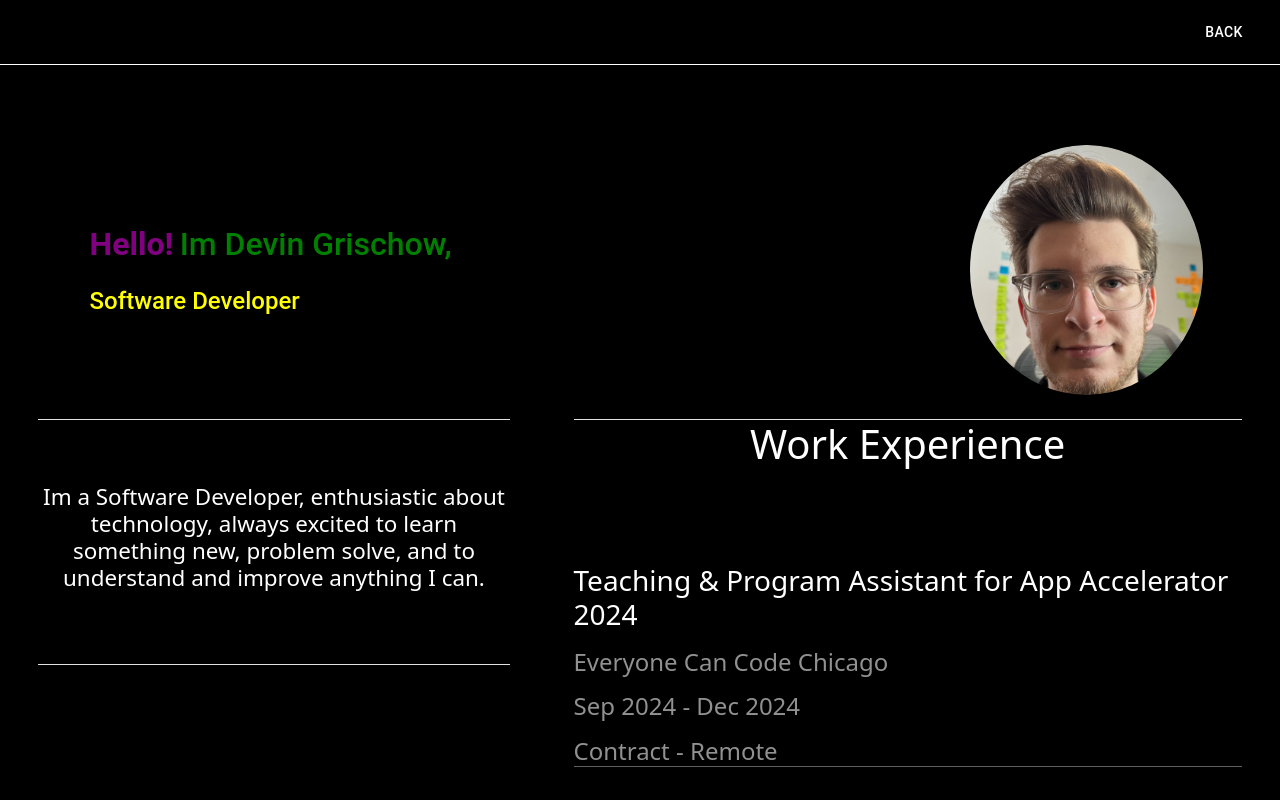
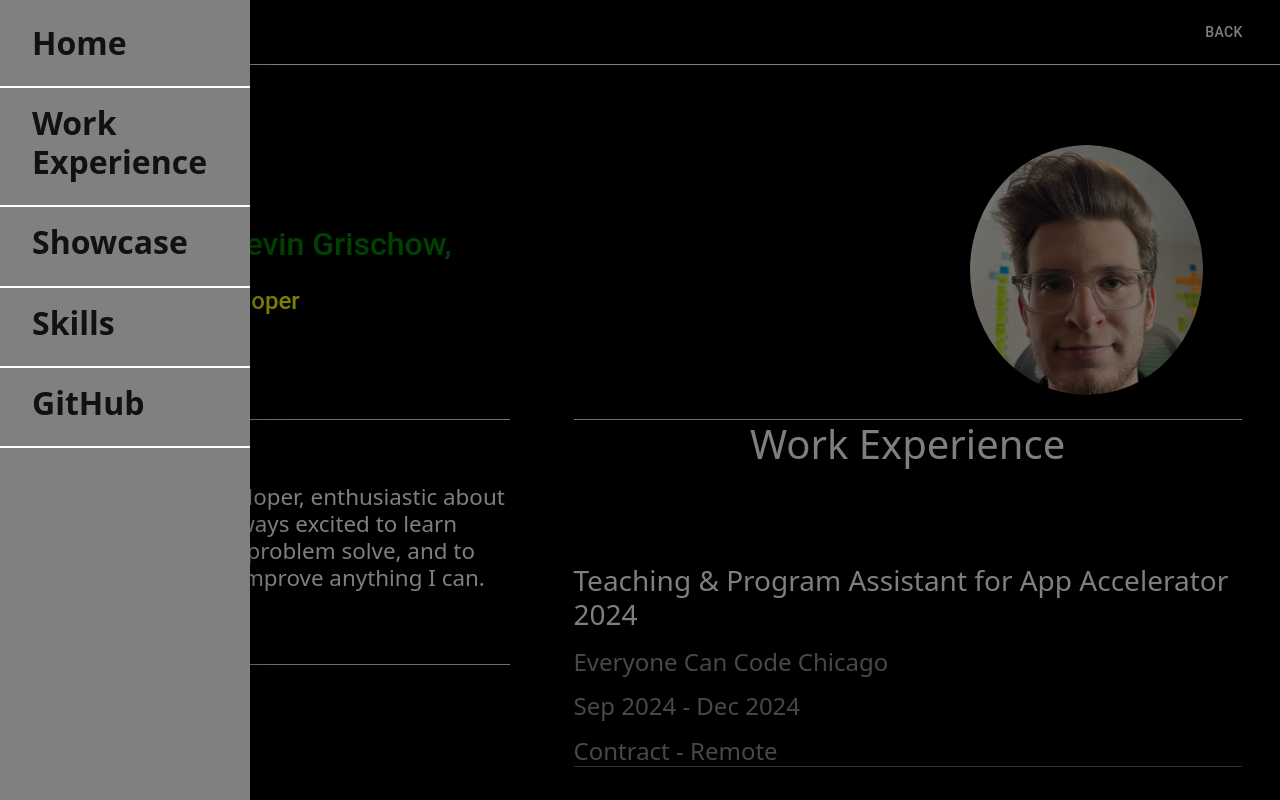
Before and after one commit to devingrischow/devin_grischow-portfolio-react-mui, a React (Create React App) app: page / in a window 1280 px wide. Both pictures are taken after a click on the button "menu". Shown: the top 800 px of the page. Built offline with nearby package versions, Linux system fonts and the light colour scheme; some icons are missing.

Commit message:
Added data file driven data menu. Home page controlls added in navigation, moving to final details pages implement + page implementation.

```diff
--- a/src/App.js
+++ b/src/App.js
@@ -29,7 +29,6 @@ import { PortfolioColors } from './ui/colors'
 //Data Imports for elements
 import { ContactInfo } from './data/contact-info';
 
-import { WorkExperienceColumn } from './work_experience_components/work-experience-column';
 
 import { ShowcaseContainer } from './showcase_components/showcase-container';
 import { SkillsContainer } from './skills_components/skills-container';
--- /dev/null
+++ b/src/data/menu-data.js
@@ -0,0 +1,53 @@
+
+
+export const menuLabels = {
+    Home:"Home",
+    WorkExperience:"Work Experience",
+    Showcase:"Showcase",
+    Skills:"Skills",
+    GitHub:"GitHub"
+}
+
+
+
+//This list of menu info stores info for both the Menu Header, and Menu Links
+//All Built from objects
+export const MenuData = [
+    {
+        headerText:menuLabels.Home
+        //No Link needed for home, reloads page
+    },
+
+    {
+        headerText:menuLabels.WorkExperience
+        //All OTHER experiences get loaded from name
+    },
+
+    {
+        headerText:menuLabels.Showcase
+        //No Link needed for home, reloads page
+    },
+
+
+    {
+        detailsText:"EasyEats",
+        icon:"",
+        routeTo:"tt"
+    },
+
+
+
+
+
+    {
+        headerText:menuLabels.Skills
+        //No Link needed for home, reloads page
+    },
+
+
+    {
+        headerText:menuLabels.GitHub
+        //No Link needed for home, reloads page
+    },
+
+]
--- a/src/github-pages-links/more-on-github-container.js
+++ b/src/github-pages-links/more-on-github-container.js
@@ -57,11 +57,14 @@ function MoreOnHeader() {
 }
 
 
-export function MoreOnGithubContainer(){
+export function MoreOnGithubContainer({gitHubRef}){
     const horizontalMargin = '10vw'
 
     return (
         <Stack
+
+            ref={gitHubRef}
+
             sx={{
                 alignItems:'center',
 
--- a/src/landing_page/landing-components.js
+++ b/src/landing_page/landing-components.js
@@ -207,7 +207,7 @@ function NameAndTitle(){
 
 //Contact Container
 //Uses 2 different versions. 1 vertical, 2 horizontal
-export const ContactsAndWorkExperienceStackVertical = () => {
+export function ContactsAndWorkExperienceStackVertical({workExperienceRef}) {
   // const matches = useMediaQuery('(min-width:600px)');
 
 
@@ -240,7 +240,7 @@ export const ContactsAndWorkExperienceStackVertical = () => {
     <VerticalContactsContainer />
 
 
-    { WorkExperienceColumn() }
+    <WorkExperienceColumn workExperienceRef={workExperienceRef} />
 
 
 
--- a/src/landing_page/landing-page.js
+++ b/src/landing_page/landing-page.js
@@ -23,13 +23,12 @@ import { PortfolioColors } from '../ui/colors'
 //Data Imports for elements
 import { ContactInfo } from '../data/contact-info';
 
-import { WorkExperienceColumn } from '../work_experience_components/work-experience-column';
 
 import { ShowcaseContainer } from '../showcase_components/showcase-container';
 import { SkillsContainer } from '../skills_components/skills-container';
 import { MoreOnGithubContainer } from '../github-pages-links/more-on-github-container';
 
-
+import { PortfolioDrawer } from '../ui/portfolio-drawer'
 
 
 import PortfolioPicture from '../images/Portfolio Photo.png';
@@ -52,7 +51,8 @@ import { NameAndImageHeader, ContactsAndWorkExperienceStackVertical } from './la
 
 
 
-import React, { useState } from 'react';
+import React, { useState, useRef } from 'react';
+import { workExperience } from '../data/work-experience-objects';
 
 
 
@@ -65,6 +65,19 @@ export const LandingPage = () => {
     //Declared Function to change the page state
     const [isLandingPageAbout, setLandingPageAbout] = useState(false);
 
+    //State controll for drawer open (on landing page)
+
+    const [isLandingDrawerOpen, setLandingDrawer] = useState(false);
+
+
+
+    const openLandingDrawer = () => {
+        setLandingDrawer(true);
+    };
+
+    const closeLandingDrawer = () => {
+        setLandingDrawer(false);
+    };
 
 
     const handleChangePageToAboutMe = () => {
@@ -72,28 +85,53 @@ export const LandingPage = () => {
 
         setLandingPageAbout(true);
 
-    }
+    };
 
     const handleChangePageToLanding = () => {
         setLandingPageAbout(false);
-    }
+    };
 
+
+    //Location Refs to use for navigation points
+    const workExperienceRef = useRef(null);
+    const showcaseRef = useRef(null);
+    const skillsRef = useRef(null);
+    const gitHubRef = useRef(null);
 
     //Landing Page from box
     return (
 
         <div>
-            <LandingPortfolioNavigationNavBar />
+            <LandingPortfolioNavigationNavBar openDrawerToggle={openLandingDrawer} />
+            <PortfolioDrawer
+              isDrawerOpen={isLandingDrawerOpen}
+              closeLandingDrawer={closeLandingDrawer}
+
+              workExperienceRef={workExperienceRef}
+              showcaseRef={showcaseRef}
+              skillsRef={skillsRef}
+              gitHubRef={gitHubRef}
+            />
+
+
+            <NameAndImageHeader />
 
 
 
-            <NameAndImageHeader />
 
 
             <LandingPageAboutMeHandler
                 isLandingPageAbout={isLandingPageAbout}
 
                 handledClickEvent={handleChangePageToAboutMe}
+
+                workExperienceRef={workExperienceRef}
+
+                showcaseRef={showcaseRef}
+
+                skillsRef={skillsRef}
+
+                gitHubRef={gitHubRef}
             />
 
 
@@ -108,7 +146,7 @@ export const LandingPage = () => {
 
 
 
-const  LandingPortfolioNavigationNavBar = () => {
+function LandingPortfolioNavigationNavBar({openDrawerToggle}) {
   return (
 
     <AppBar position="static"
@@ -135,8 +173,10 @@ const  LandingPortfolioNavigationNavBar = () => {
           color="inherit"
           aria-label="menu"
           sx={{ mr: 2 }}
+          onClick={openDrawerToggle}
         >
           <MenuIcon />
+
         </IconButton>
 
 
@@ -158,7 +198,15 @@ const  LandingPortfolioNavigationNavBar = () => {
 
 
 
-function LandingPageAboutMeHandler({isLandingPageAbout, handledClickEvent}){
+function LandingPageAboutMeHandler({
+  isLandingPageAbout,
+  handledClickEvent,
+
+  workExperienceRef,
+  showcaseRef,
+  skillsRef,
+  gitHubRef
+}){
 
   if(isLandingPageAbout){
     //Handle About me & Education Landing Page
@@ -175,18 +223,18 @@ function LandingPageAboutMeHandler({isLandingPageAbout, handledClickEvent}){
 
 
 
-        <ContactsAndWorkExperienceStackVertical />
+        <ContactsAndWorkExperienceStackVertical workExperienceRef={workExperienceRef} />
 
 
 
-        { ShowcaseContainer() }
+        <ShowcaseContainer showcaseRef={showcaseRef} />
 
 
 
-        { SkillsContainer() }
+        < SkillsContainer skillsRef={skillsRef} />
 
 
-        { MoreOnGithubContainer() }
+        < MoreOnGithubContainer gitHubRef={gitHubRef} />
 
 
 
--- a/src/showcase_components/showcase-container.js
+++ b/src/showcase_components/showcase-container.js
@@ -17,7 +17,7 @@ import { ShowCaseCell } from './showcase-cells'
 
 
 
-export function ShowcaseContainer(){
+export function ShowcaseContainer({showcaseRef}){
 
 
     //Map through the objects of the showcase section,
@@ -32,6 +32,9 @@ export function ShowcaseContainer(){
     //Have the showcase header be STICKY and stay at the top while scrolling through
     return (
         <Stack
+
+            ref={showcaseRef}
+
             //Ensure Stacked Centered
             sx={ {
                 marginTop:'15vmin'
--- a/src/skills_components/skills-container.js
+++ b/src/skills_components/skills-container.js
@@ -24,7 +24,7 @@ import { SkillsData } from '../data/skills-data';
 
 
 
-export function SkillsContainer() {
+export function SkillsContainer({skillsRef}) {
     const horizontalMargin = '20vw'
 
 
@@ -36,6 +36,9 @@ export function SkillsContainer() {
 
     return (
         <Stack
+
+            ref={skillsRef}
+
             sx={{
                 marginTop:'40vmin',
 
--- /dev/null
+++ b/src/ui/portfolio-drawer.js
@@ -0,0 +1,221 @@
+import { styled } from '@mui/material/styles';
+import Drawer from '@mui/material/Drawer';
+import Typography from '@mui/material/Typography';
+
+
+import Box from '@mui/material/Box';
+import Button from '@mui/material/Button';
+import List from '@mui/material/List';
+import Divider from '@mui/material/Divider';
+import ListItem from '@mui/material/ListItem';
+import ListItemButton from '@mui/material/ListItemButton';
+import ListItemIcon from '@mui/material/ListItemIcon';
+import ListItemText from '@mui/material/ListItemText';
+import InboxIcon from '@mui/icons-material/MoveToInbox';
+import MailIcon from '@mui/icons-material/Mail';
+import { bgcolor } from '@mui/system';
+
+
+import { MenuData, menuLabels } from '../data/menu-data';
+
+
+
+
+
+export function PortfolioDrawer({
+  isDrawerOpen,
+  closeLandingDrawer,
+
+
+  workExperienceRef,
+  showcaseRef,
+  skillsRef,
+  gitHubRef
+}){
+
+
+    const drawerSectionTitleHeader = styled('h2')(({ theme }) => ({
+
+
+
+        textAlign:'center',
+
+        alignContent:'center',
+
+
+        color:'purple',
+
+        width:'100%',
+
+
+        display:'block',
+        fontWeight:'600',
+        paddingInlineEnd: '0.2em',
+
+
+        fontSize:'0.7rem',
+
+        wordBreak: 'break-word',
+
+
+      fontFamily:'roboto'
+    }));
+
+
+
+    const DrawerList = (
+    <Box
+        sx={{
+            width: 250,
+
+         }}
+        role="presentation"
+        onClick={closeLandingDrawer}
+    >
+
+
+
+
+
+      <List>
+
+         {
+            //Map through the data of menu options, and place them
+            MenuData.map( menuItem =>
+            {
+              if('headerText' in menuItem){
+                return(
+                  <ListItem key={menuItem} sx={{
+                    borderBottom:2,
+                    borderColor:'white'
+                  }} >
+
+                    <ListItemButton onClick={ () => {
+                      //On click switches destination/target depending on needs
+
+                        switch(menuItem.headerText){
+                          case(menuLabels.WorkExperience):
+                            //Take User Home
+                            workExperienceRef.current?.scrollIntoView({ behavior: 'smooth' });
+
+                          case(menuLabels.Showcase):
+                            showcaseRef.current?.scrollIntoView({ behavior: 'smooth' });
+
+                          case(menuLabels.Skills):
+                            skillsRef.current?.scrollIntoView({ behavior: 'smooth' });
+
+                          case(menuLabels.GitHub):
+                            gitHubRef.current?.scrollIntoView({ behavior: 'smooth' });
+                        }
+                    }
+                    }>
+                      <h1 style={{
+                      fontWeight:'600',
+                      fontSize:'2em'
+
+                    }}>{menuItem.headerText}</h1>
+
+                    </ListItemButton>
+
+
+
+
+
+                  </ListItem>
+
+
+                )
+              }
+
+            }
+
+                // {
+                //     if('headerText' in menuItem){
+
+                //         <ListItem key={menuItem} sx={{
+                //             fontWeight:'600'
+                //         }} >
+
+                //             <ListItemText primary={menuItem.headerText} />
+
+
+                //             <Divider />
+
+                //         </ListItem>
+
+
+                //     }
+
+
+
+                // }
+
+            )
+         }
+
+
+
+
+
+
+
+
+
+        {/* {['Inbox', 'Starred', 'Send email', 'Drafts'].map((text, index) => (
+          <ListItem key={text} disablePadding>
+            <ListItemButton>
+
+              <ListItemIcon>
+                {index % 2 === 0 ? <InboxIcon /> : <MailIcon />}
+              </ListItemIcon>
+              <ListItemText primary={text} />
+
+            </ListItemButton>
+          </ListItem>
+        ))}
+      </List>
+      <Divider />
+      <List>
+        {['All mail', 'Trash', 'Spam'].map((text, index) => (
+          <ListItem key={text} disablePadding>
+            <ListItemButton>
+              <ListItemIcon>
+                {index % 2 === 0 ? <InboxIcon /> : <MailIcon />}
+              </ListItemIcon>
+              <ListItemText primary={text} />
+            </ListItemButton>
+          </ListItem>
+        ))}
+      </List> */}
+
+
+      </List>
+    </Box>
+);
+
+
+
+
+    return(
+        <Drawer
+            open={isDrawerOpen} onClose={closeLandingDrawer}
+
+            //From https://mui.com/material-ui/api/drawer/
+            //Used Slot Props since no good modern examples for drawer in 7, gotten from docs
+            slotProps={{
+                paper:{
+                    sx:{backgroundColor:'gray'}
+                }
+            }}
+
+
+
+
+
+            sx={{
+            }}
+        >
+            { DrawerList }
+        </Drawer>
+    );
+}
--- a/src/work_experience_components/work-experience-column.js
+++ b/src/work_experience_components/work-experience-column.js
@@ -13,7 +13,7 @@ import { WorkExperienceCell } from '../work_experience_components/work-experienc
 //Work Experience Container
 //wExperience Will Only ever be a Column,
 //Position may change, but colum stack layout will not.
-export function WorkExperienceColumn(){
+export function WorkExperienceColumn({workExperienceRef}) {
 
   //Rather than built buy hand, iterated over using for loops.
   //More Modular + Faster
@@ -38,6 +38,8 @@ export function WorkExperienceColumn(){
     <Stack
     //started with 6
     spacing={12}
+
+    ref={workExperienceRef}
 
     //Border
     sx={ {
@@ -64,7 +66,7 @@ export function WorkExperienceColumn(){
 
 
     <WorkExperienceHeaderLabel>
-    Work Experience
+      Work Experience
     </WorkExperienceHeaderLabel>
 
 
```
